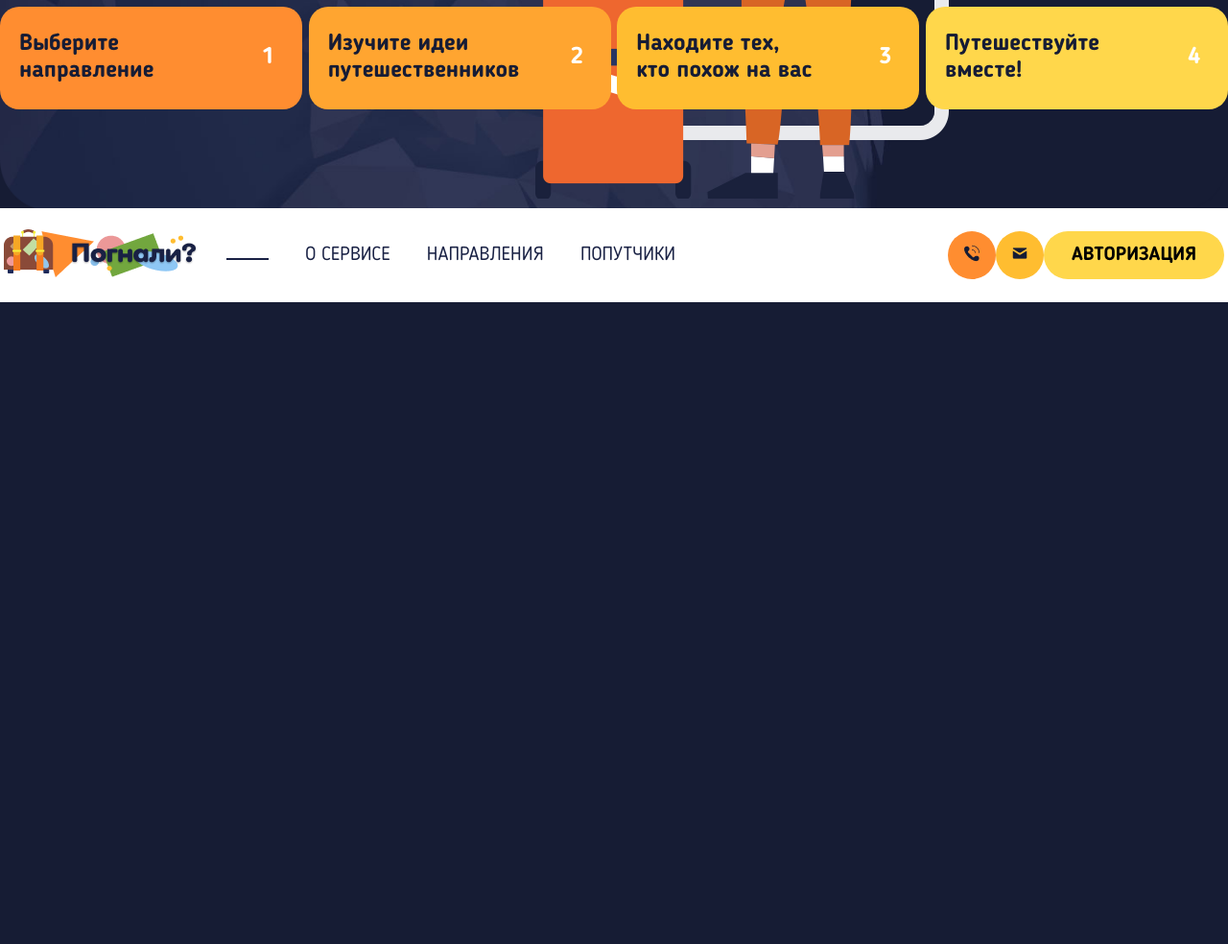
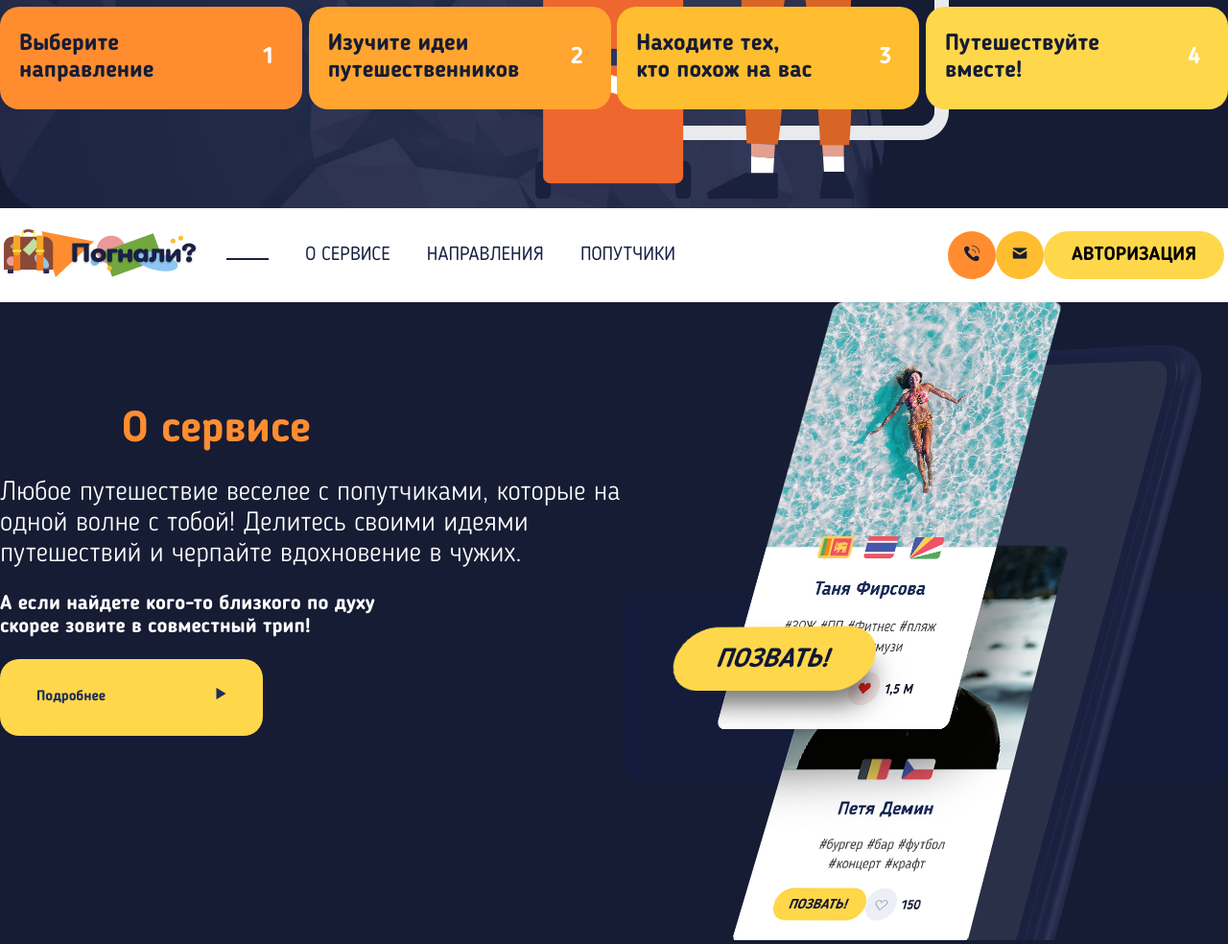
Before and after one commit to VitalikKolesnikovFrontend/landing-travel, a plain HTML site: page index.html in a window 1280 px wide. Shown: the part 544-1528 px from the top of the page at 96% size. Before the commit the page ends 859 px from the top, so only its background shows below. Drawn offline with Linux system fonts and the light colour scheme.

Commit message:
made a block service  and added styles to it

```diff
--- a/css/style.css
+++ b/css/style.css
@@ -25,6 +25,24 @@ body {
 }
 a {
   text-decoration: none;
+}
+.button {
+  width: 274px;
+  height: 80px;
+  background: #FFD74B;
+  border-radius: 20px;
+  border: none;
+  display: flex;
+  justify-content: space-between;
+  align-items: center;
+  color: #1D2E5B;
+  font-size: 15px;
+  font-style: normal;
+  font-weight: 700;
+  line-height: 24px;
+  margin-left: 32px;
+  margin-right: 32px;
+  cursor: pointer;
 }
 .container {
   max-width: 1320px;
@@ -201,35 +219,17 @@ a {
   color: #192144;
 }
 
-/*
 
-
-
-
-
-
-
-
-/* Header content
-
-
-
-.top__pages {
-  display: flex;
-}
-
-.top__column {
-  width: 345px;
-  height: 107px;
-  background-color: #FF8D30;
-}
-
-
+/* SERVICE */
 
 .service__content {
   display: flex;
+  align-items: center;
   justify-content: space-between;
-  align-items: center;
+  text-align: left;
+}
+.service__info {
+  text-align: left;
 }
 
 .service__title {
@@ -237,17 +237,17 @@ a {
   font-size: 45px;
   font-style: normal;
   font-weight: 700;
+  width: 197px;
+  height: 45px;
 }
-
-.service__textone {
+.service__text {
   color: #FFF;
   font-family: Blogger Sans;
   font-size: 28px;
   font-style: normal;
   font-weight: 300;
 }
-
-.service__texttwo {
+.service__textsecond {
   color: #FFF;
   font-family: Blogger Sans;
   font-size: 21px;
@@ -255,29 +255,8 @@ a {
   font-weight: 700;
   width: 425px;
 }
-
-.service__btn {
-  width: 274px;
-  height: 80px;
-  background: #FFD74B;
-  border-radius: 20px;
-  border: none;
-  display: flex;
-  justify-content: space-between;
-  align-items: center;
+.service__button {
+  margin-left: 0;
 }
 
-.btn__text {
-  color: #1D2E5B;
-  font-size: 15px;
-  font-style: normal;
-  font-weight: 700;
-  line-height: 24px;
-  margin-left: 32px;
-}
-
-.btn__img {
-  margin-right: 32px;
-  cursor: pointer;
-}
- */
+/* COUNTRIES */
--- a/index.html
+++ b/index.html
@@ -67,8 +67,6 @@
       </div>
     </div>
   </section>
-</main>
-
   <header class="header header__light">
     <div class="container">
       <div class="menu">
@@ -95,6 +93,32 @@
       </div>
     </div>
   </header>
+  <section class="service">
+    <div class="container">
+      <div class="service__content">
+        <div class="info service__info">
+          <h1 class="title service__title">О сервисе</h1>
+          <h2 class="service__text">Любое путешествие веселее с попутчиками, которые на одной волне с тобой! Делитесь своими идеями путешествий и черпайте вдохновение в чужих.</h2>
+          <p class="service__textsecond">А если найдете кого-то близкого по духу скорее зовите в совместный трип!</p>
+          <button class="button service__button">
+            <div class="button">
+              <p>Подробнее</p>
+              <div>
+                <img src="/img/play.png" alt="play">
+              </div>
+            </div>
+          </button>
+        </div>
+        <div class="service__img">
+          <img src="/img/service-img.png" alt="service">
+        </div>
+      </div>
+    </div>
+  </section>
+
+</main>
+
+
 
 <!--
 <header class="header">
```
Lines whose indentation alone changed are shown as unchanged.
